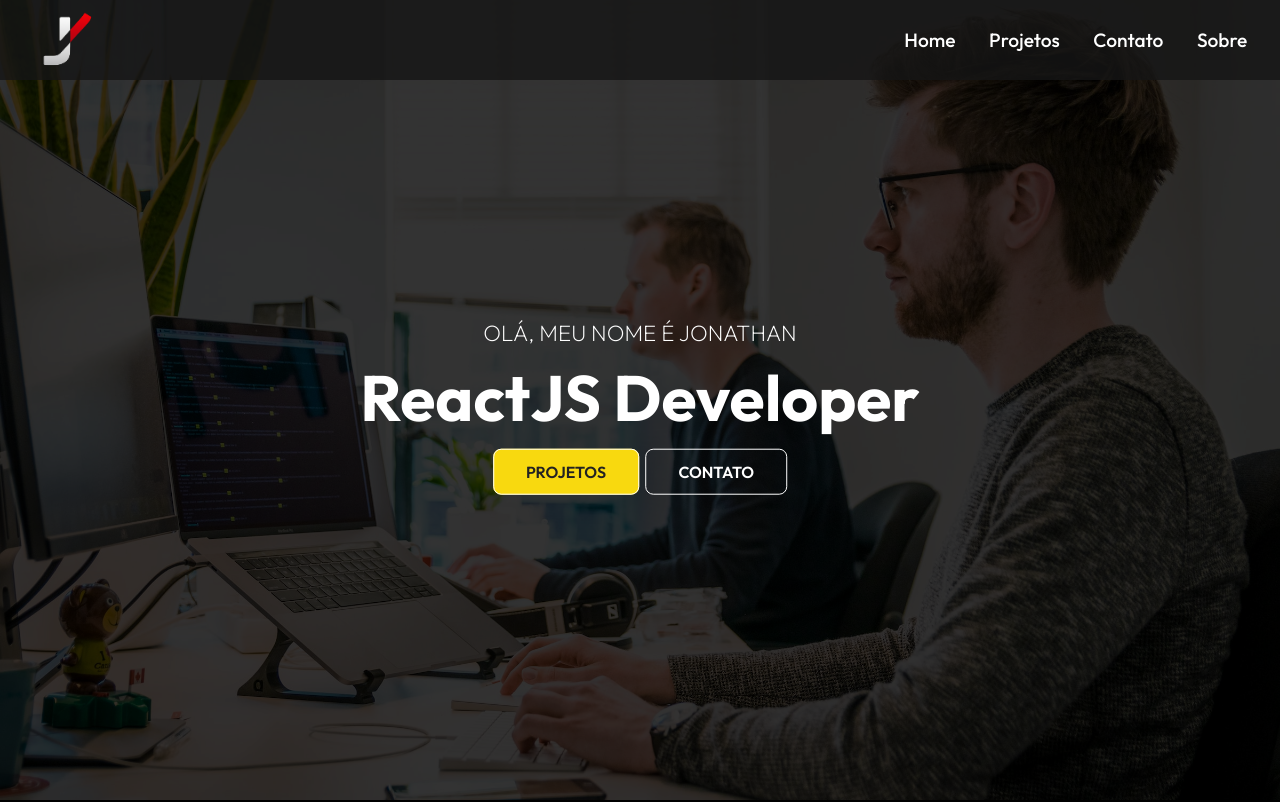
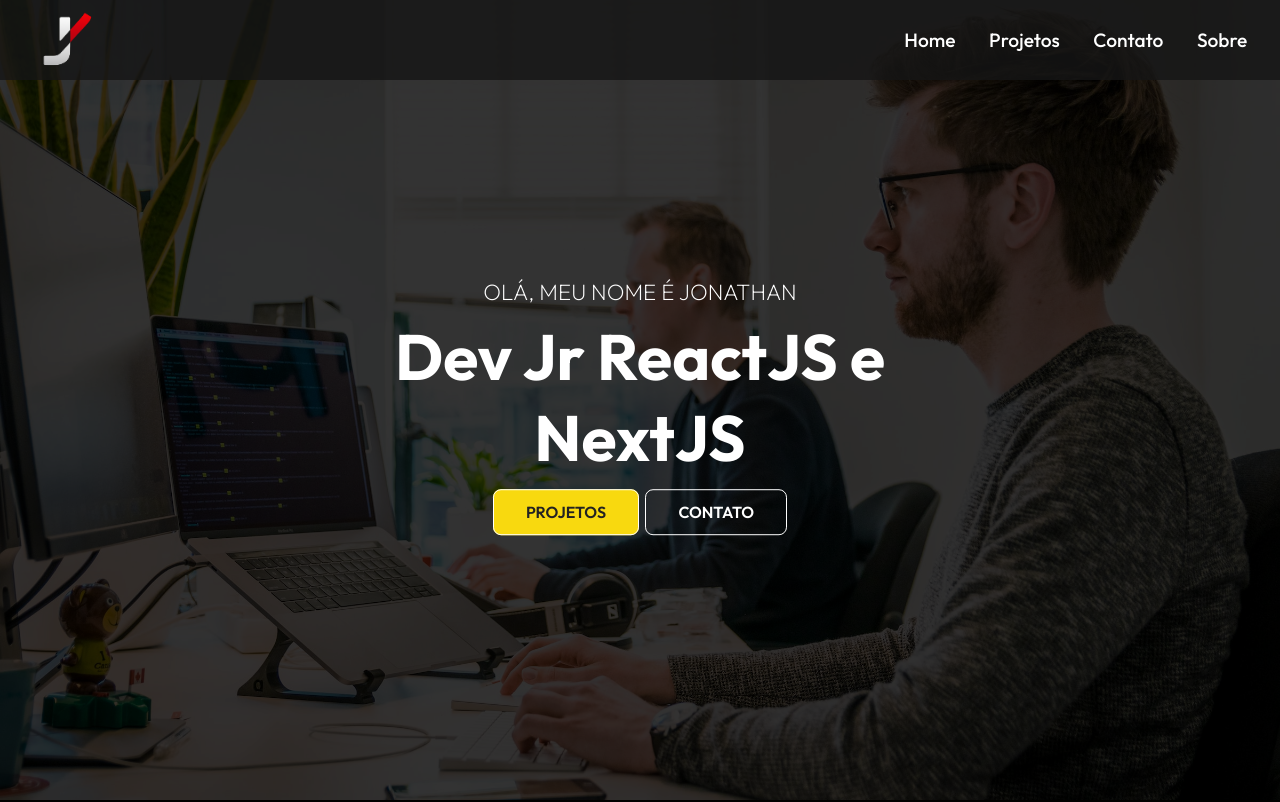
Before and after one commit to JonathanZdebski/Projeto-front-end-responsivo-jhnn, a React (Create React App) app: page / in a window 1280 px wide. Shown: the top 802 px of the page. Built offline with nearby package versions, Linux system fonts and the light colour scheme.

Commit message:
Att 01/06 2

```diff
--- a/src/components/HeroImg.js
+++ b/src/components/HeroImg.js
@@ -11,7 +11,7 @@ function HeroImg() {
       </div>
       <div className={Styles.content}>
         <p>OLÁ, MEU NOME É JONATHAN</p>
-        <h1>ReactJS Developer</h1>
+        <h1>Dev Jr ReactJS e NextJS</h1>
         <div>
           <Link to="/project" className="btn">
             Projetos
```
